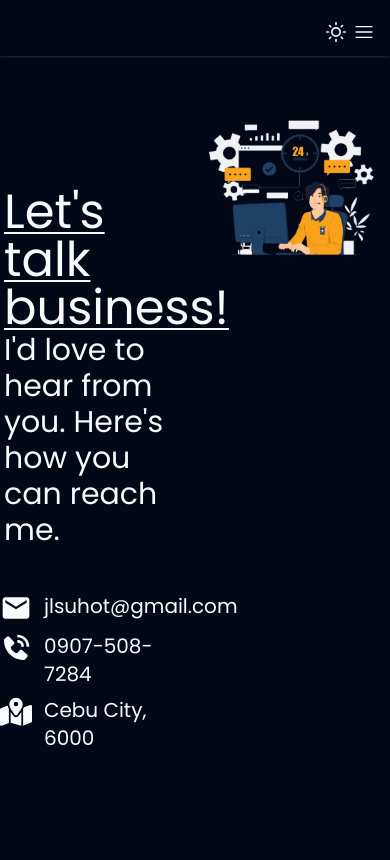
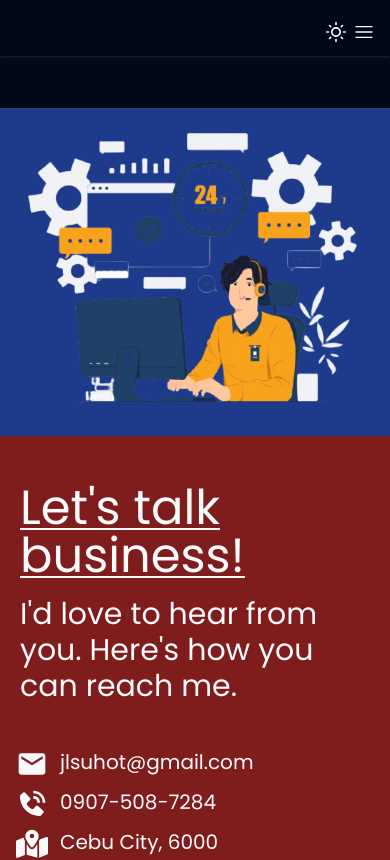
Before and after one commit to jah09/jahfolioversion2, a React (Vite) app: page /contact in a window 390 px wide. Shown: the top 860 px of the page. Built offline with nearby package versions, Linux system fonts and the light colour scheme; no server answers.

Commit message:
Worked on responsiveness and adjustment of UI

```diff
--- a/src/components/layout/Header.tsx
+++ b/src/components/layout/Header.tsx
@@ -136,7 +136,7 @@ const Header = () => {
             </div>
           </div>
           {/* Mobile view */}
-          <div className="sm:block md:hidden max-sm:flex max-sm:space-x-2 sm:space-x-2 px-8 max-sm:px-2 sm:bg-red-900 ">
+          <div className="sm:block md:hidden max-sm:flex max-sm:space-x-2 sm:space-x-2 px-8 max-sm:px-2">
             <button onClick={toggleDarkMode} className="">
               {!darkMode ? (
                 <RiMoonClearFill
--- a/src/pages/About/AboutMe.tsx
+++ b/src/pages/About/AboutMe.tsx
@@ -35,12 +35,12 @@ const About = () => {
             {/* Image */}
             <div className="max-sm:w-full md:w-full flex justify-center ">
               <div className="relative group lg:ml-10">
-                <div className="rounded-md bg-accentForeground p-0.5 origin-top rotate-[5deg] hover:skew-y-2  z-20 relative  group-hover:z-10 transition-all duration-300 ease-in-out ">
+                <div className="rounded-md bg-accentForeground p-0.5 origin-top rotate-[4deg] hover:skew-y-2  z-20 relative  group-hover:z-10 transition-all duration-300 ease-in-out ">
                   <img
                     src={aboutImageOne}
                     width={300}
                     alt="about me image "
-                    className="  rounded-md "
+                    className="rounded-md "
                   />
                 </div>
                 <div className="rounded-md bg-accentForeground  p-0.5 hover:skew-y-2 z-10 absolute top-0 origin-top-left -rotate-[3deg] left-0  group-hover:z-20 group-hover:-rotate-[7deg] transition-all duration-300 ease-in-out">
@@ -48,7 +48,7 @@ const About = () => {
                     src={aboutImageTwo}
                     width={300}
                     alt="about me image "
-                    className="  rounded-md "
+                    className="rounded-md "
                   />
                 </div>
               </div>
--- a/src/pages/Contact.tsx
+++ b/src/pages/Contact.tsx
@@ -14,13 +14,16 @@ const Contact = () => {
   return (
     <section className=" bg-background">
       <div className="lg:px-20 min-h-screen">
-        <div className="py-[60px] flex">
-          <div className="w-1/2">
-            <div className="mt-20">
-              <h1 className="text-foreground text-3xl mx-1">
-                <span className="text-5xl text-foreground underline-offset-4 underline decoration-2">
+        <div className="py-[60px]  md:flex md:flex-row-reverse">
+          <div className="md:w-1/2 w-full bg-blue-900">
+            <img src={contact_us_image} alt="contact_us_image" />
+          </div>
+          <div className="md:w-1/2 bg-red-900">
+            <div className="py-8 px-4">
+              <h1 className="text-foreground text-3xl mx-1 md:flex md:flex-col flex flex-col">
+                <span className="text-5xl text-foreground underline-offset-4 underline decoration-2 md:py-2 py-4">
                   Let's talk business!
-                </span>{" "}
+                </span>
                 I'd love to hear from you. Here's how you can reach me.
               </h1>
               <div className="mt-10">
@@ -58,23 +61,6 @@ const Contact = () => {
                 </div>
               </div>
             </div>
-            {/* <div className="mt-4 ">
-              <div className="flex items-center space-x-2 justify-center">
-                <div>
-                  <hr className="w-64 text-foreground" />
-                </div>
-                <div>
-                  <p className=" text-foreground">Or</p>
-                </div>
-                <div>
-                  {" "}
-                  <hr className="w-64  text-foreground" />
-                </div>
-              </div>
-            </div> */}
-          </div>
-          <div className="w-1/2  ">
-            <img src={contact_us_image} alt="contact_us_image" />
           </div>
         </div>
       </div>
--- a/src/pages/Project/index.tsx
+++ b/src/pages/Project/index.tsx
@@ -49,7 +49,7 @@ const Projects = () => {
           </div>
 
           <div className="">
-            <ul className="flex space-x-3 mt-2">
+            <ul className="flex space-x-3 mt-2  flex-wrap gap-1 justify-center">
               {tags &&
                 Object.values(tags).map((item, index: number) => {
                   return (
@@ -71,11 +71,11 @@ const Projects = () => {
             </ul>
 
             {/* Projects here */}
-            <div className="lg:grid lg:grid-cols-3 gap-4">
+            <div className="lg:grid lg:grid-cols-3 gap-4  ">
               {passedProjectsData &&
                 Object.values(passedProjectsData).map((item, index) => (
                   <Card
-                    className="w-96 h-auto mt-4 bg-background hover:bg-accent transition ease-in-out delay-150 hover:-translate-y-1 hover:scale-100 duration-300"
+                    className="w-[360px] md:w-full h-auto mt-4 bg-background hover:bg-accent transition ease-in-out delay-150 hover:-translate-y-1 hover:scale-100 duration-300 justify-self-center"
                     key={index}
                   >
                     <CardContent className="rounded-xl mx-2 p-0 mt-1">
```
